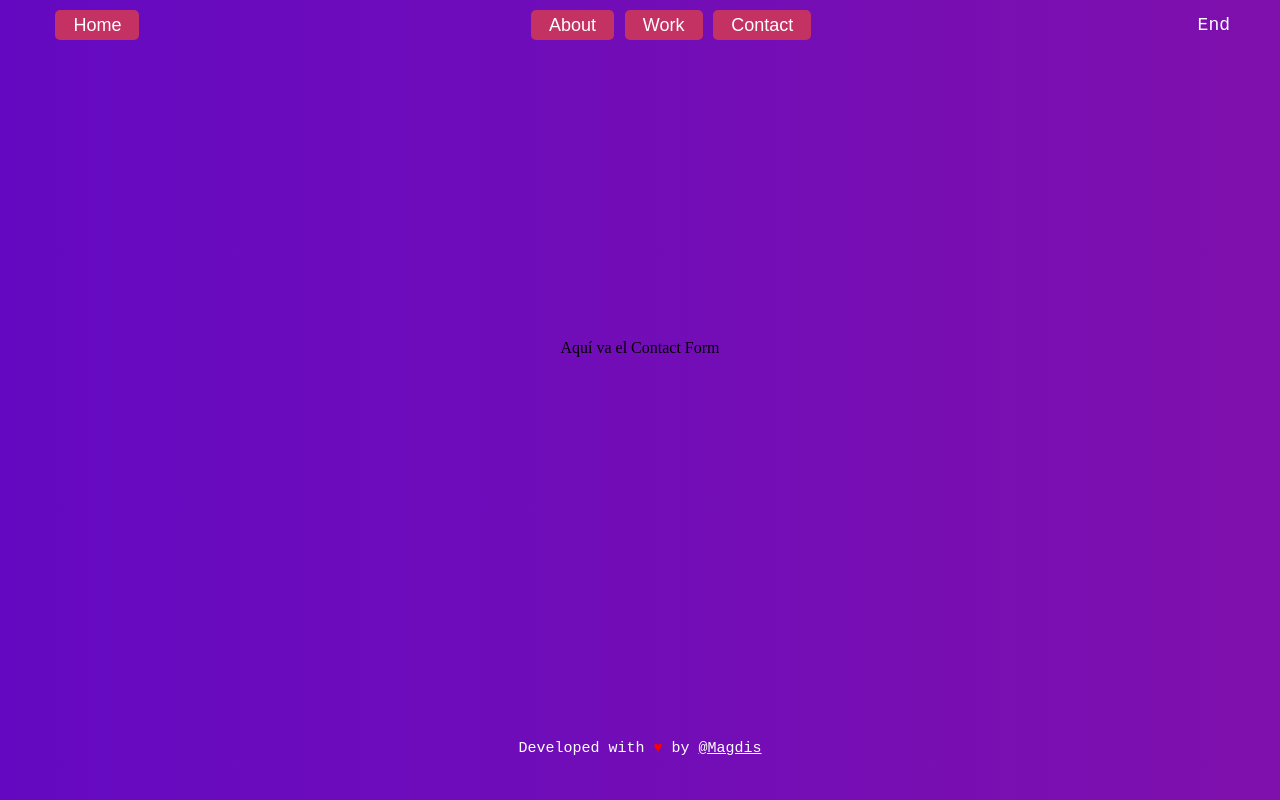
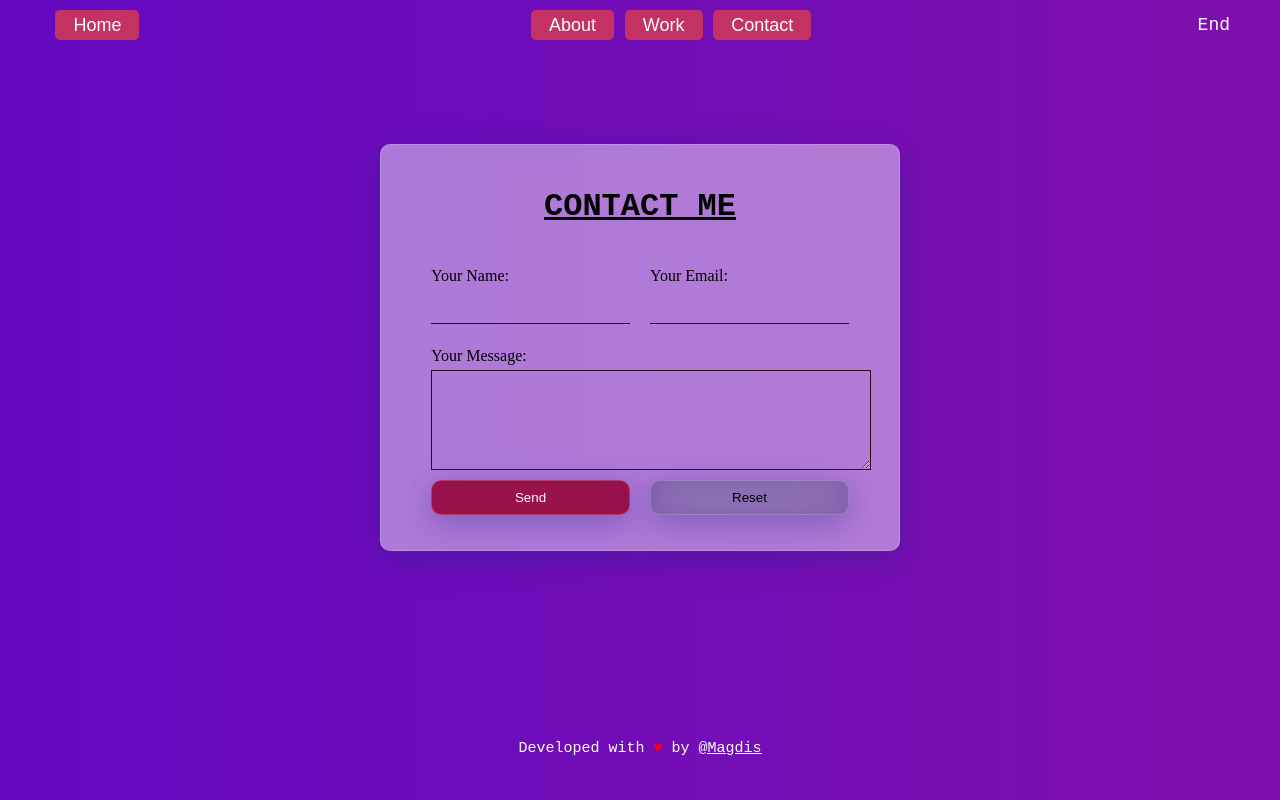
Before and after one commit to MagdalenaPizarroO/MagdalenaPizarroO.github.io, a React (Vite) app: page /contact in a window 1280 px wide. Built offline with nearby package versions, Linux system fonts and the light colour scheme.

Commit message:
contact form

```diff
--- a/index.html
+++ b/index.html
@@ -3,6 +3,7 @@
   <head>
     <meta charset="UTF-8" />
     <link rel="icon" type="image/svg+xml" href="/vite.svg" />
+    <link rel="stylesheet" href="https://cdnjs.cloudflare.com/ajax/libs/font-awesome/6.0.0-beta3/css/all.min.css" integrity="sha512-MVkULHOO6tDzLSvydPjdw42V02jZaILqoGvCRKlDCE5R4/qlLpDSFC9aF9oXTlMSE4vaCqDnTfG3znyB/vkXw==" crossorigin="anonymous" referrerpolicy="no-referrer" />
     <meta name="viewport" content="width=device-width, initial-scale=1.0" />
     <title>Magdis ♡</title>
   </head>
--- /dev/null
+++ b/src/components/contact/ContactForm.tsx
@@ -0,0 +1,24 @@
+import { EmailCon, FormCon, Input, MessageCon, NameCon, ResetButton, SendButton, Textarea, Title, TitleCon } from "./ContactFormElements";
+
+// action="https://formspree.io/f/xrgwbdyr"
+export function ContactForm() {
+  return (
+    <>
+        <form action="https://formspree.io/f/xrgwbdyr" method="POST">
+      <FormCon>
+        <TitleCon>
+        <Title>Contact Me</Title>
+        </TitleCon>
+          <NameCon>Your Name:</NameCon>
+          <Input type="text" name="name" required />
+          <EmailCon>Your Email:</EmailCon>
+          <Input type="email" name="email" required/>
+          <MessageCon>Your Message:</MessageCon>
+          <Textarea name="message" required />
+          <SendButton type="submit">Send</SendButton>
+          <ResetButton type="reset">Reset</ResetButton>
+      </FormCon>
+        </form>
+    </>
+  );
+}
--- /dev/null
+++ b/src/components/contact/ContactFormElements.tsx
@@ -0,0 +1,144 @@
+import styled from "styled-components";
+
+export const FormCon = styled.div`
+  display: grid;
+  grid-template-columns: 1fr 1fr;
+  grid-template-rows: 2fr 1fr 1fr 1fr 3fr 1fr;
+  column-gap: 20px;
+  row-gap: 5px;
+  grid-template-areas:
+    "title title"
+    "name email"
+    "input1 input2"
+    "message message"
+    "inputMessage inputMessage"
+    "button1 button2"
+    "button3 .";
+  padding: 30px 50px 30px;
+  border: 2px solid #ff008821;
+  border-radius: 15px;
+  z-index: 2;
+  height: fit-content;
+  background: rgba(255, 255, 255, 0.45);
+  box-shadow: 0 8px 32px 0 rgba(31, 38, 135, 0.37);
+  backdrop-filter: blur(11px);
+  -webkit-backdrop-filter: blur(11px);
+  border-radius: 10px;
+  border: 1px solid rgba(255, 255, 255, 0.18);
+`;
+
+export const TitleCon = styled.div`
+  grid-area: title;
+  margin: auto;
+  margin-bottom: 20px;
+`;
+
+export const NameCon = styled.div`
+  grid-area: name;
+  align-self: end;
+`;
+
+export const EmailCon = styled.div`
+  grid-area: email;
+  align-self: end;
+`;
+
+export const Input = styled.input`
+  grid-area: input1 input2;
+  background-image: linear-gradient(#e32071, #e32071), linear-gradient(#2b0616, #2b0616);
+  border: 0 none;
+  border-radius: 0;
+  box-shadow: none;
+  float: none;
+  background-color: transparent;
+  background-position: center bottom, center calc(100% - 1px);
+  background-repeat: no-repeat;
+  background-size: 0 2px, 100% 1px;
+  padding: 0;
+  transition: background 0s ease-out 0s;
+  min-height: 35px;
+  display: initial;
+  width: 100%;
+  outline: none;
+  font-size: 15px;
+  &:focus {
+      background-size: 100% 2px, 100% 1px;
+      outline: 0 none;
+      transition-duration: 0.3s;
+    }
+`;
+
+export const MessageCon = styled.div`
+  grid-area: message;
+  align-self: end;
+`;
+
+export const Textarea = styled.textarea`
+grid-area: inputMessage;
+  background-color: transparent;
+  border: 1px solid  #2b0616; /* Establecemos un borde transparente */
+  padding: 10px;
+  display: initial;
+  width: 100%;
+  outline: none;
+  font-size: 15px;
+  &:focus {
+    border-image: linear-gradient(to right, #e32071, #7810b9);
+    border-image-slice: 1;
+    border-color: transparent;
+    border-image-width: 2px;
+  }
+  margin-bottom: 5px;
+`;
+
+export const SendButton = styled.button`
+  grid-area: button1;
+  color: white;
+  cursor: pointer;
+  transform-origin: center;
+  /* style */
+  background: rgba(151, 8, 65, 0.929);
+  box-shadow: 0 8px 32px 0 rgba(31, 38, 135, 0.37);
+  backdrop-filter: blur(20px);
+  -webkit-backdrop-filter: blur(20px);
+  border-radius: 10px;
+  border: 1px solid rgba(255, 255, 255, 0.18);
+  /* on hover with styled-components */
+  &:hover {
+    filter: brightness(3);
+    transition: 0.2s all ease-in-out;
+    transform: scale(1.1);
+    transform-origin: center;
+  }
+`;
+
+export const ResetButton = styled.button`
+  grid-area: button2;
+  cursor: pointer;
+  transform-origin: center;
+  /* style */
+  background: rgba(0, 0, 70, 0.3);
+  box-shadow: 0 8px 32px 0 rgba(31, 38, 135, 0.37);
+  backdrop-filter: blur(20px);
+  -webkit-backdrop-filter: blur(20px);
+  border-radius: 10px;
+  border: 1px solid rgba(255, 255, 255, 0.18);
+  /* on hover with styled-components */
+  &:hover {
+    filter: brightness(3);
+    transition: 0.2s all ease-in-out;
+    transform: scale(1.1);
+    transform-origin: center;
+  }
+`;
+
+export const ButtonLinkedIn = styled.a`
+border-radius: 100%;
+
+`;
+
+export const Title = styled.h1`
+  text-decoration: underline;
+  font-family: "Courier New", Courier, monospace;
+  text-transform: uppercase;
+`;
--- a/src/pages/contact.tsx
+++ b/src/pages/contact.tsx
@@ -1,7 +1,10 @@
+import { ContactForm } from "../components/contact/ContactForm"
 
 
 export const Contact = () => {
   return (
-    <div>Aquí va el Contact Form</div>
+    <>
+      <ContactForm/>
+    </>
   )
 }
```
